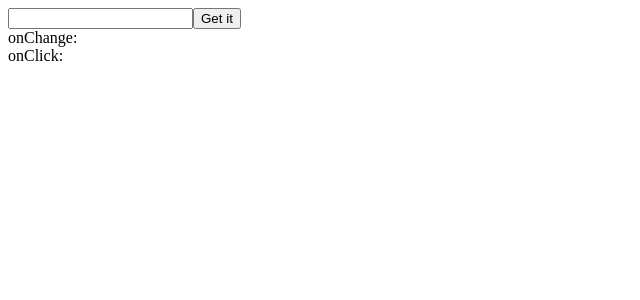
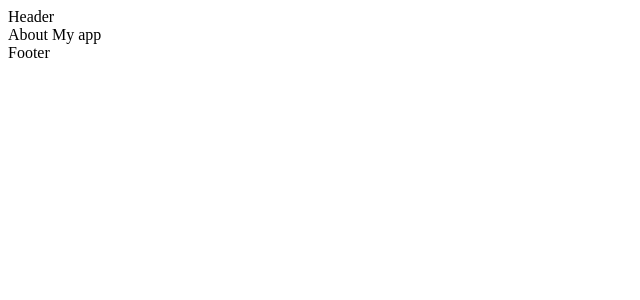
Before and after one commit to ozamar1212/hu-react-redux-1, a React (Create React App) app in the folder react-apps/: page / in a window 1280 px wide. Shown: the top 300 px of the page, without its empty margins (0-640 px from the left). Built offline with nearby package versions, Linux system fonts and the light colour scheme.

Commit message:
start with app layout

```diff
--- /dev/null
+++ b/react-apps/src/applications/500_App_layout/App.jsx
@@ -0,0 +1,12 @@
+import Layout from './layout/Layout';
+import AboutPage from './pages/AboutPage';
+
+function App() {
+  return (
+    <Layout>
+      <AboutPage />
+    </Layout>
+  );
+}
+
+export default App;
--- /dev/null
+++ b/react-apps/src/applications/500_App_layout/layout/Layout.jsx
@@ -0,0 +1,14 @@
+import Header from './header/Header';
+import Footer from './footer/Footer';
+
+function Layout({ children }) {
+  return (
+    <div>
+      <Header />
+      {children}
+      <Footer />
+    </div>
+  );
+}
+
+export default Layout;
--- /dev/null
+++ b/react-apps/src/applications/500_App_layout/layout/footer/Footer.jsx
@@ -0,0 +1,5 @@
+function Footer() {
+  return <div>Footer</div>;
+}
+
+export default Footer;
--- /dev/null
+++ b/react-apps/src/applications/500_App_layout/layout/header/Header.jsx
@@ -0,0 +1,5 @@
+function Header() {
+  return <div>Header</div>;
+}
+
+export default Header;
--- /dev/null
+++ b/react-apps/src/applications/500_App_layout/layout/main/Main.jsx
@@ -0,0 +1,5 @@
+function Main() {
+  return <div>Main</div>;
+}
+
+export default Main;
--- /dev/null
+++ b/react-apps/src/applications/500_App_layout/pages/AboutPage.jsx
@@ -0,0 +1,5 @@
+function AboutPage() {
+  return <div>About My app</div>;
+}
+
+export default AboutPage;
--- a/react-apps/src/index.js
+++ b/react-apps/src/index.js
@@ -1,6 +1,6 @@
 import React from 'react';
 import ReactDOM from 'react-dom/client';
-import App from './applications/007_onChange_with_button/App';
+import App from './applications/500_App_layout/App';
 import reportWebVitals from './reportWebVitals';
 
 const root = ReactDOM.createRoot(document.getElementById('root'));
```
